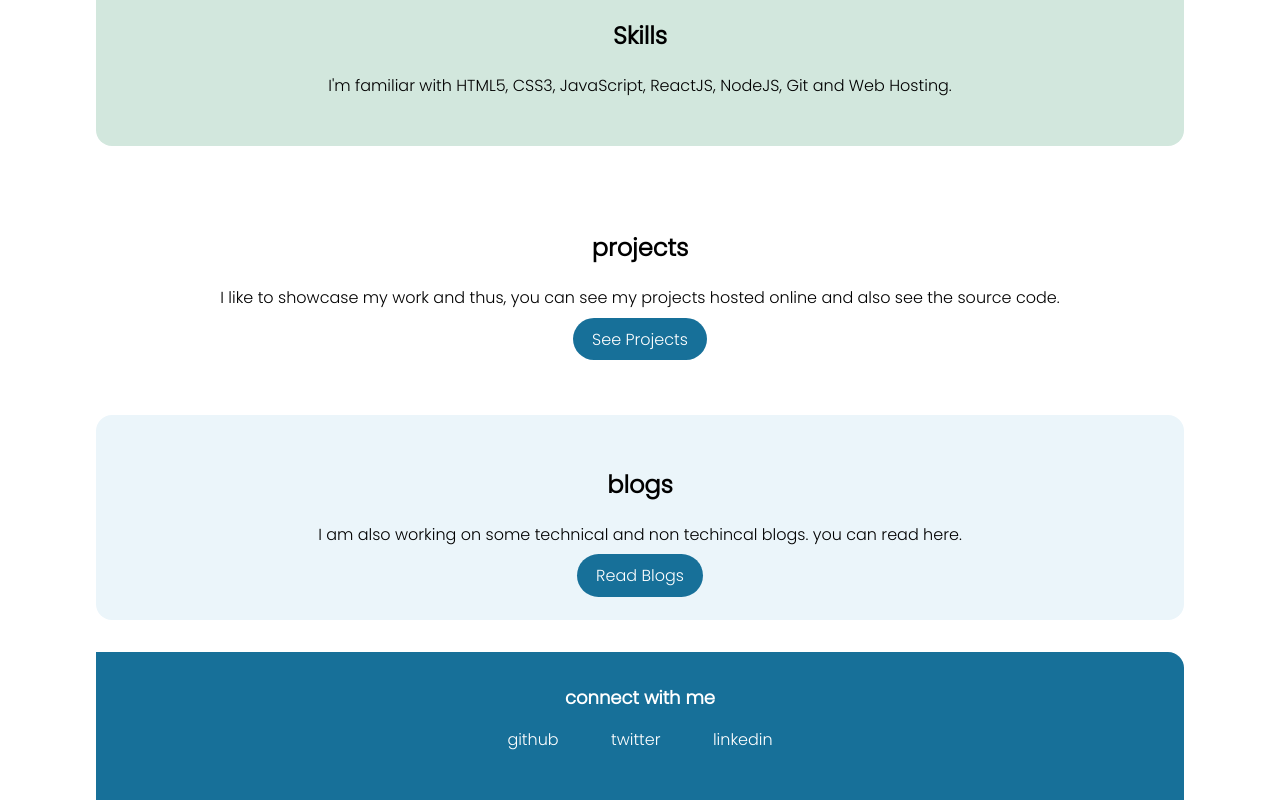
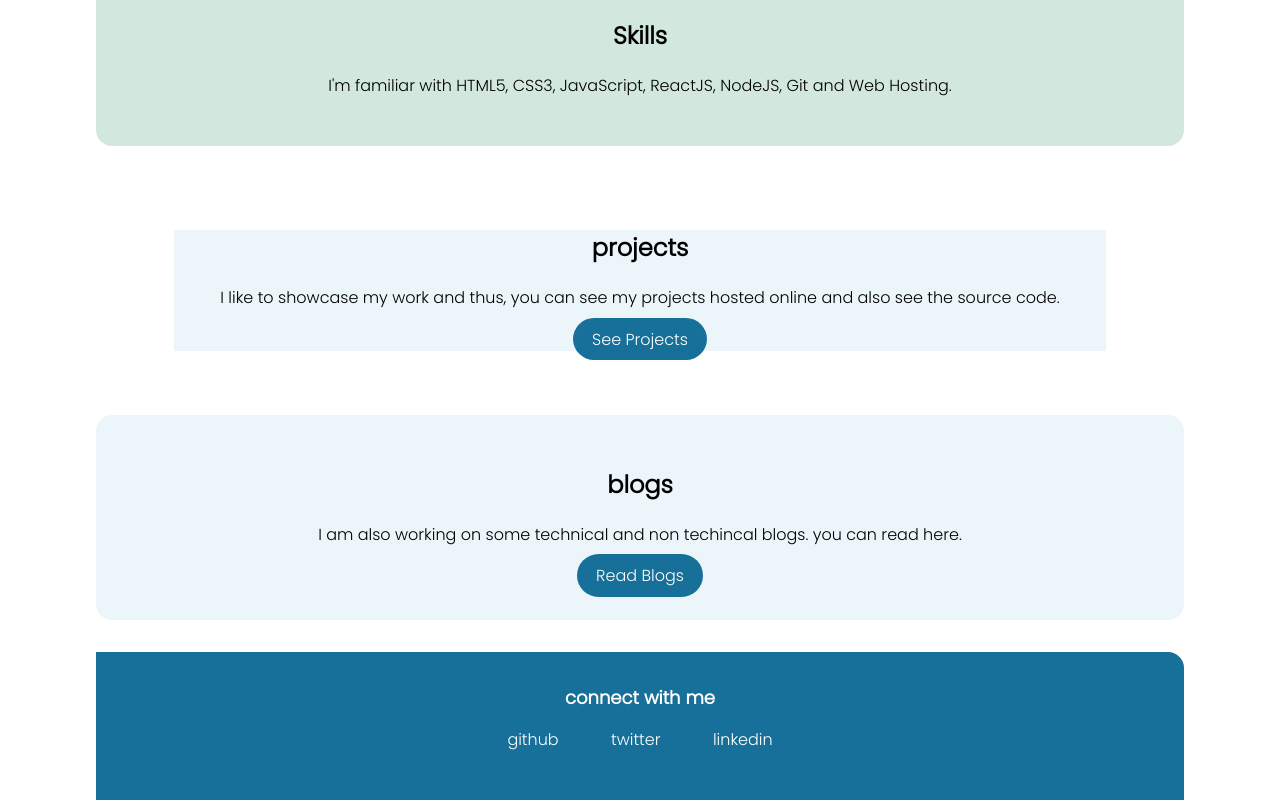
Before and after one commit to jha-Manisha/manisha-jha.com, a plain HTML site: page index.html in a window 1280 px wide. Shown: the part 965-1765 px from the top of the page. Drawn offline with Linux system fonts and the light colour scheme.

Commit message:
Update index.html

```diff
--- a/index.html
+++ b/index.html
@@ -52,7 +52,7 @@
     </section>
 
     <section class="section">
-      <div class="container container-center">
+      <div class="container container-center light">
         <h1>projects</h1>
         <p>
           I like to showcase my work and thus, you can see my projects hosted
```
